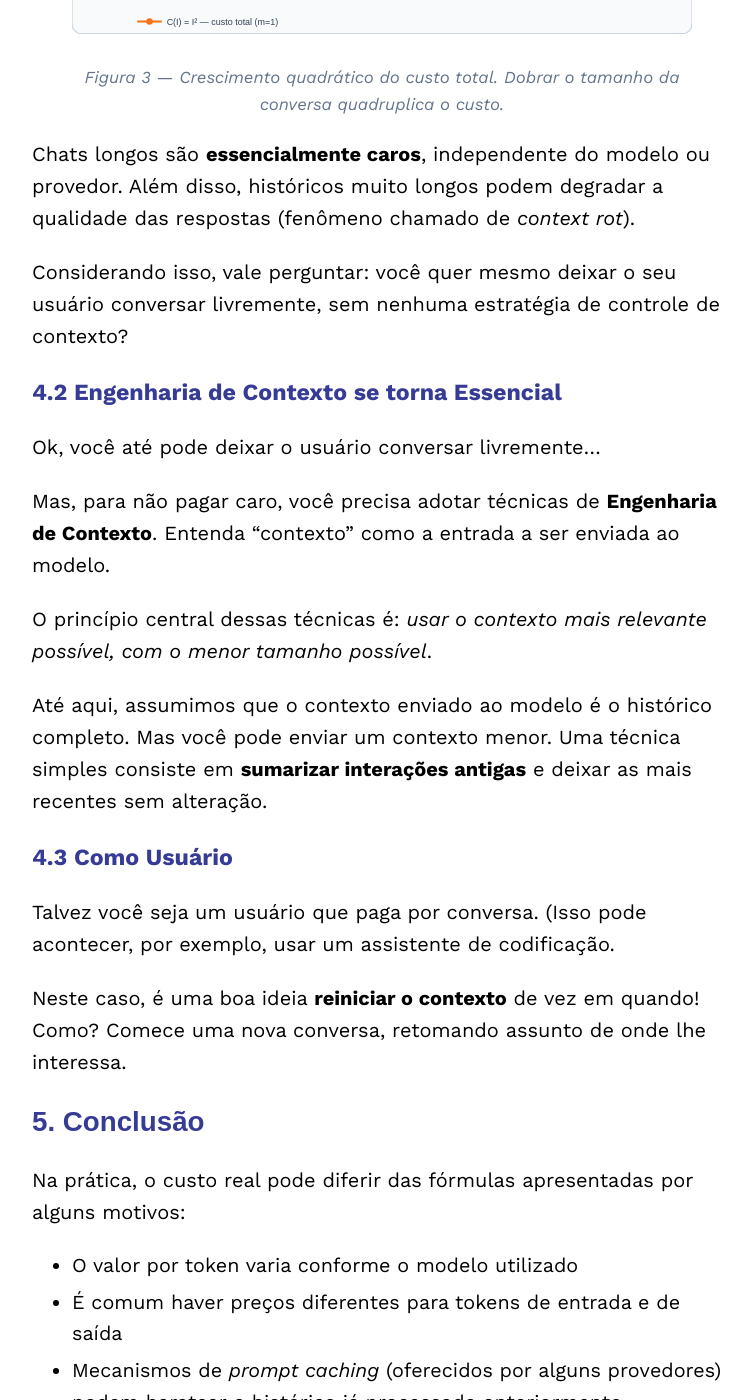
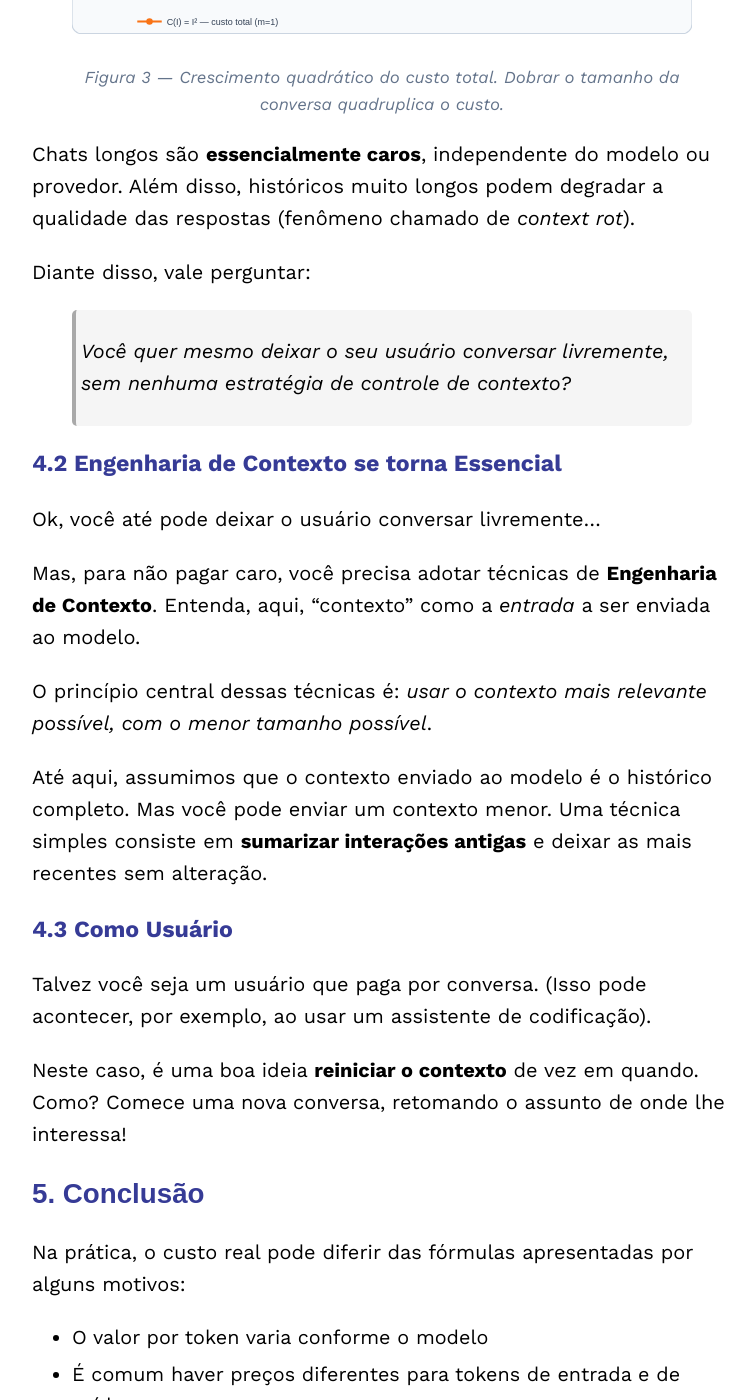
Before and after one commit to iablog/iablog.github.io, a Jekyll site: the page built from _posts/2026-03-16-post.md, in a window 1280 px wide and 1400 px high, scrolled down 5727 px. Shown: the whole window, without its empty margins (258-1013 px from the left). Built offline with Jekyll 4.4.1, drawn with Linux system fonts in a browser that asks for light colours; some of the changed text lies outside the part shown.

Commit message:
Refinamento, pelo autor

```diff
--- a/_posts/2026-03-16-post.md
+++ b/_posts/2026-03-16-post.md
@@ -251,13 +251,15 @@
 
 Chats longos são **essencialmente caros**, independente do modelo ou provedor. Além disso, históricos muito longos podem degradar a qualidade das respostas (fenômeno chamado de *context rot*).
 
-Considerando isso, vale perguntar: você quer mesmo deixar o seu usuário conversar livremente, sem nenhuma estratégia de controle de contexto?
+Diante disso, vale perguntar:
+
+> *Você quer mesmo deixar o seu usuário conversar livremente, sem nenhuma estratégia de controle de contexto?*
 
 ### 4.2 Engenharia de Contexto se torna Essencial
 
 Ok, você até pode deixar o usuário conversar livremente...
 
-Mas, para não pagar caro, você precisa adotar técnicas de **Engenharia de Contexto**. Entenda "contexto" como a entrada a ser enviada ao modelo.
+Mas, para não pagar caro, você precisa adotar técnicas de **Engenharia de Contexto**. Entenda, aqui, "contexto" como a *entrada* a ser enviada ao modelo.
 
 O princípio central dessas técnicas é: *usar o contexto mais relevante possível, com o menor tamanho possível*.
 
@@ -265,18 +267,18 @@
 
 ### 4.3 Como Usuário
 
-Talvez você seja um usuário que paga por conversa. (Isso pode acontecer, por exemplo, usar um assistente de codificação.
+Talvez você seja um usuário que paga por conversa. (Isso pode acontecer, por exemplo, ao usar um assistente de codificação).
 
-Neste caso, é uma boa ideia **reiniciar o contexto** de vez em quando! Como? Comece uma nova conversa, retomando assunto de onde lhe interessa.
+Neste caso, é uma boa ideia **reiniciar o contexto** de vez em quando. Como? Comece uma nova conversa, retomando o assunto de onde lhe interessa!
 
 
 ## 5. Conclusão
 
 Na prática, o custo real pode diferir das fórmulas apresentadas por alguns motivos:
 
-- O valor por token varia conforme o modelo utilizado
+- O valor por token varia conforme o modelo
 - É comum haver preços diferentes para tokens de entrada e de saída
-- Mecanismos de *prompt caching* (oferecidos por alguns provedores) podem baratear o histórico já processado anteriormente
+- Mecanismos de *prompt caching* (que variam por provedor) podem baratear
 
 Mesmo levando esses fatores em consideração, a **tendência quadrática permanece válida**.
 
```
